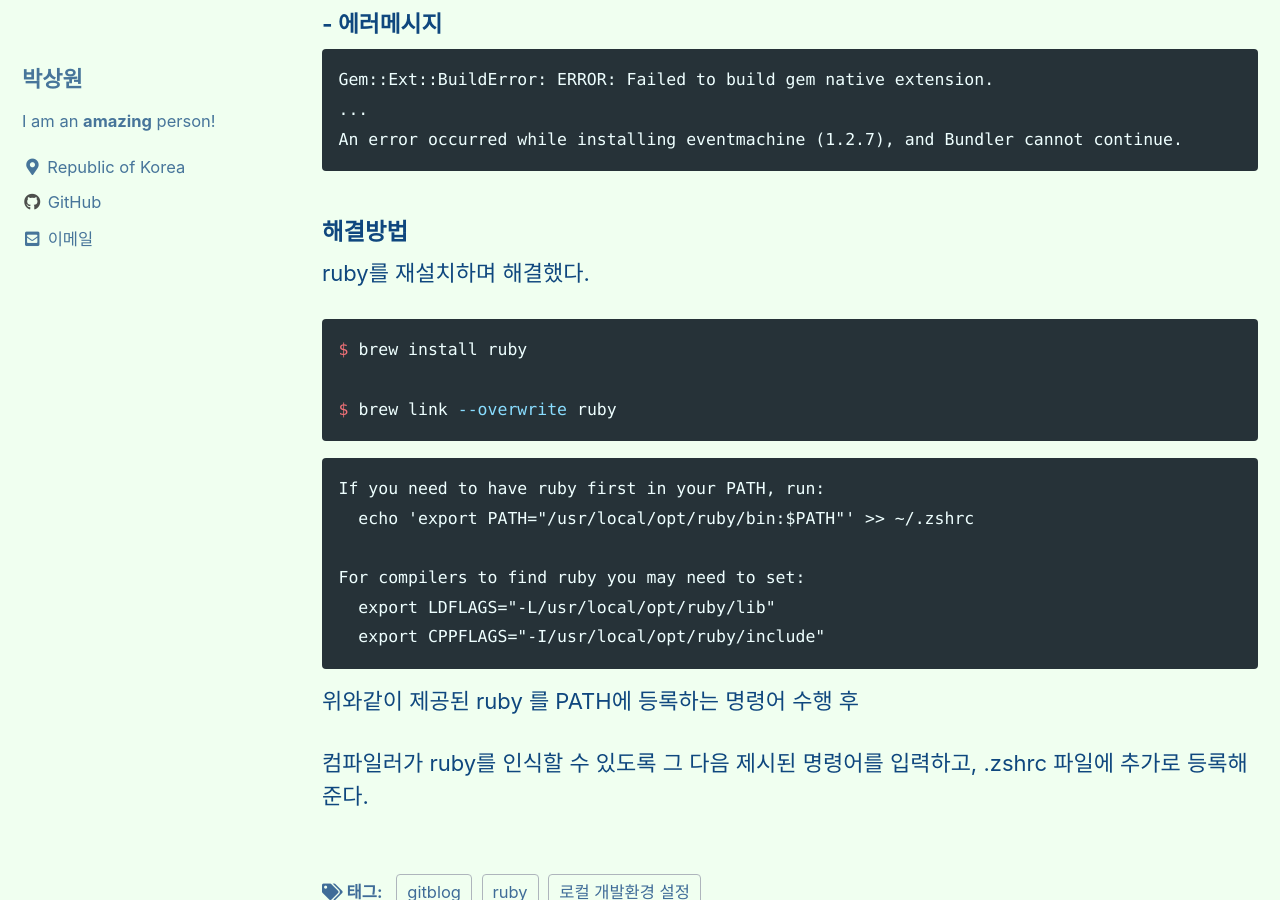
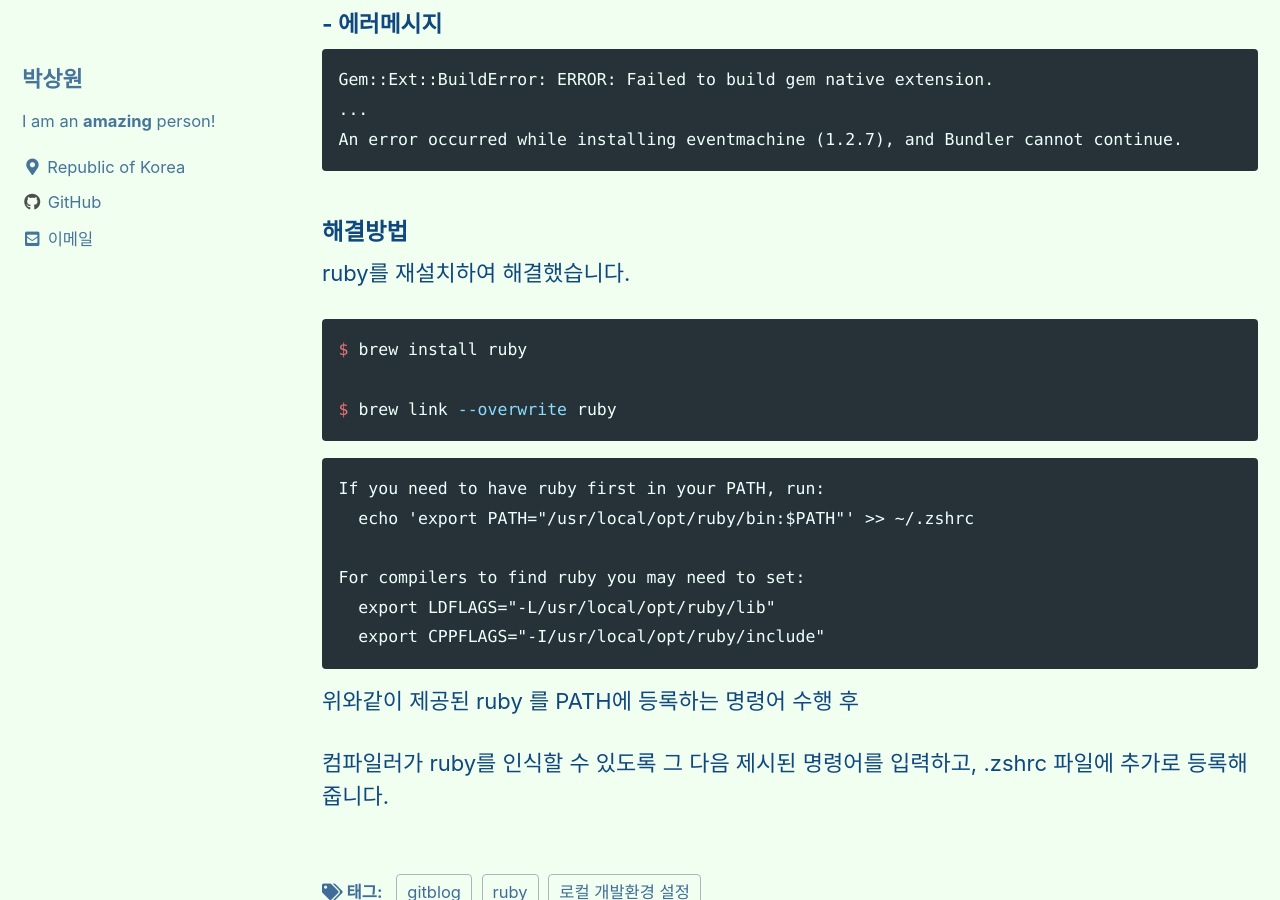
Before and after one commit to SangWonPark/sangwonpark.github.com, a Jekyll site: the page built from _posts/2022-01-16-gitblog-set-dev-01.md, in a window 1280 px wide and 900 px high, scrolled down 1302 px. Built offline with Jekyll 4.4.1, drawn with Linux system fonts in a browser that asks for light colours; cached includes are drawn as plain includes.

Commit message:
포스팅 테스트: 포스팅 날짜 조정

````diff
--- a/_posts/2022-01-20-gitblog-set-dev.md
+++ b/_posts/2022-01-16-gitblog-set-dev-01.md
@@ -38,7 +39,7 @@ An error occurred while installing eventmachine (1.2.7), and Bundler cannot cont
 ```
 
 #### 해결방법
-ruby를 재설치하며 해결했다.
+ruby를 재설치하여 해결했습니다.
 
 ```bash
 $ brew install ruby
@@ -56,4 +57,4 @@ For compilers to find ruby you may need to set:
 
 위와같이 제공된 ruby 를 PATH에 등록하는 명령어 수행 후
 
-컴파일러가 ruby를 인식할 수 있도록 그 다음 제시된 명령어를 입력하고, .zshrc 파일에 추가로 등록해준다.
+컴파일러가 ruby를 인식할 수 있도록 그 다음 제시된 명령어를 입력하고, .zshrc 파일에 추가로 등록해줍니다.
````
Also changed, not shown: other parts of _posts/2022-01-16-gitblog-set-dev-01.md (+1 -0 lines), _posts/2022-01-16-network-base-01.md (renamed from _posts/2022-01-16-network-base1.md, +1 -0 lines).
